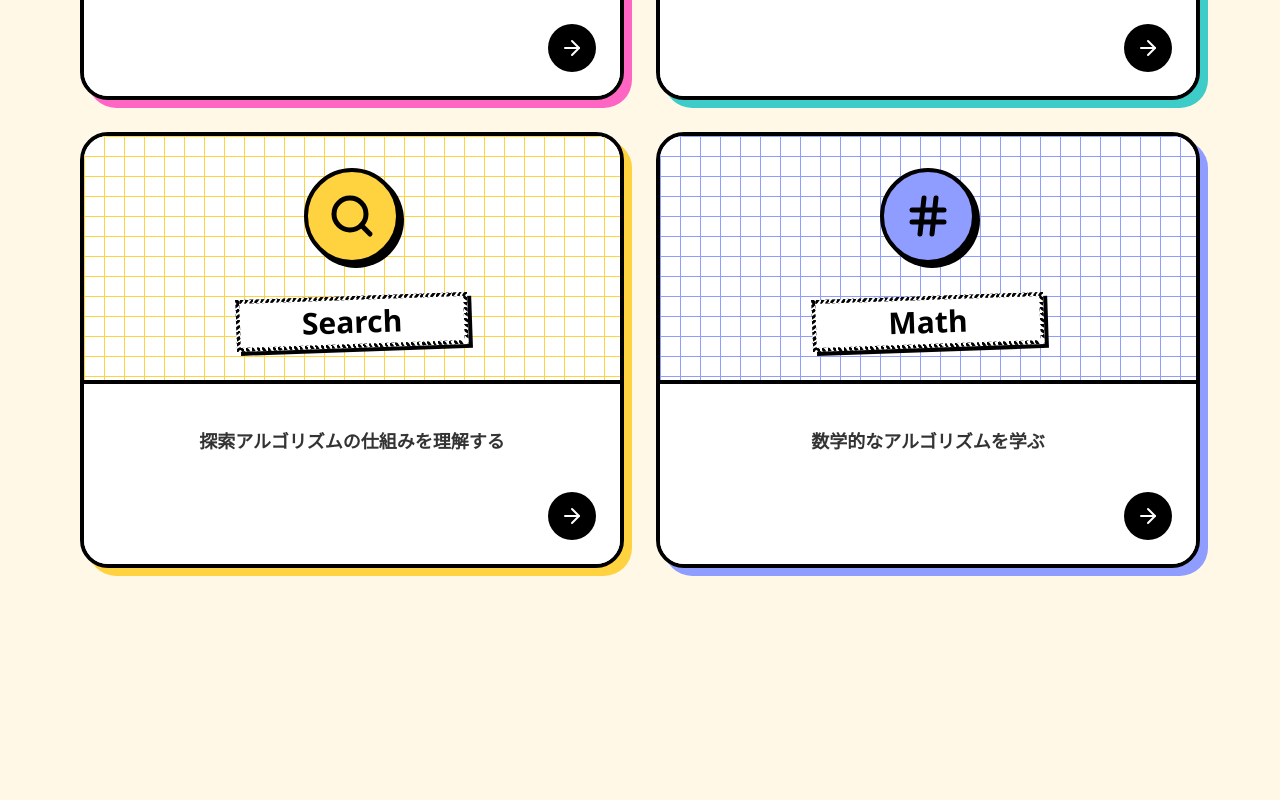
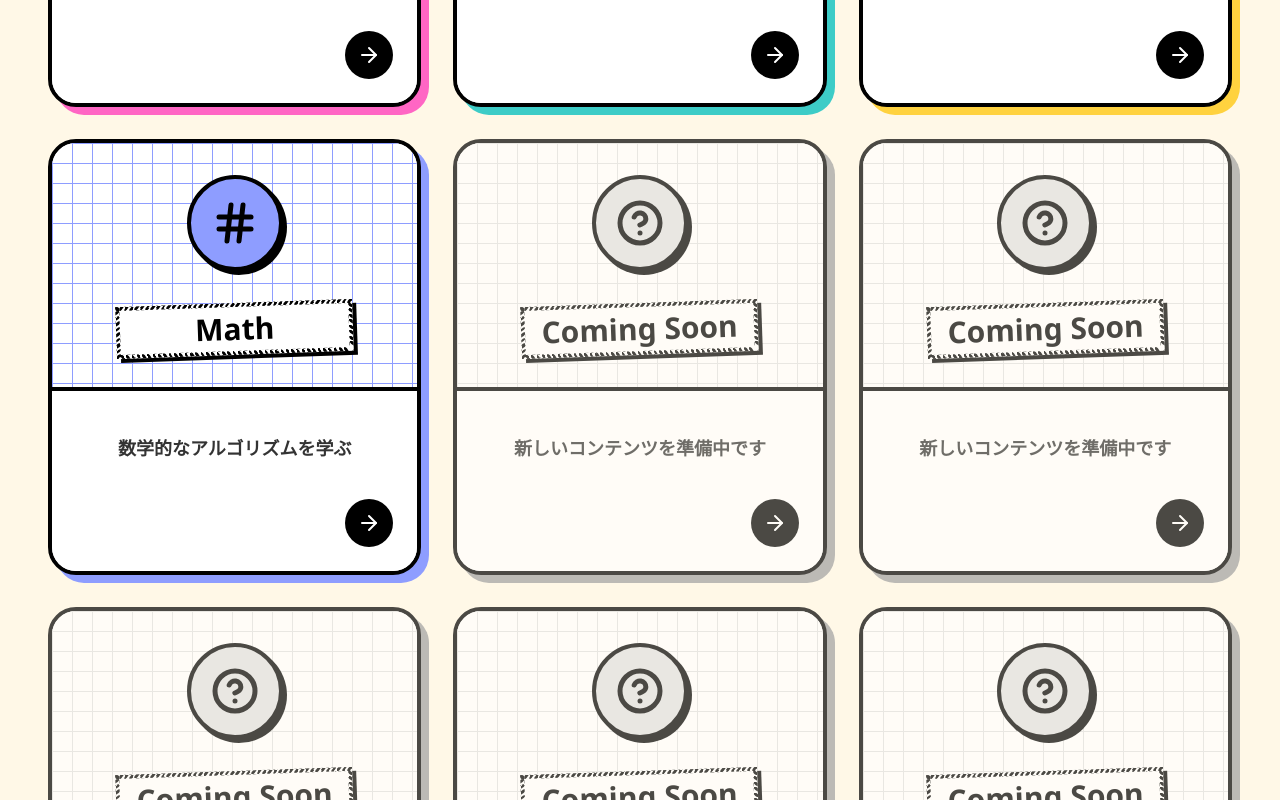
Before and after one commit to ks1590/algorithm-learning-app, a React (Vite) app: page / in a window 1280 px wide. Shown: the part 1140-1940 px from the top of the page. Before the commit the page ends 1772 px from the top, so only its background shows below. Built offline with nearby package versions, Linux system fonts and the light colour scheme.

Commit message:
feat: Conditionally render PopTitle header on TopPage, add "Coming Soon" placeholder cards, and refine page layout.

```diff
--- a/src/components/Layout.tsx
+++ b/src/components/Layout.tsx
@@ -1,17 +1,22 @@
 
-import { Outlet } from 'react-router-dom';
+import { Outlet, useLocation } from 'react-router-dom';
 import { Navigation } from './Navigation';
 import { PopTitle } from './ui/PopTitle';
 
 export function Layout() {
+  const location = useLocation();
+  const isTopPage = location.pathname === '/';
+
   return (
     <div className="min-h-screen bg-background flex flex-col font-sans">
       <Navigation />
 
       <div className="flex-1 w-full max-w-7xl mx-auto px-4 md:px-8 space-y-12 pb-16">
-        <header className="text-center pt-8 md:pt-16">
-          <PopTitle />
-        </header>
+        {isTopPage && (
+            <header className="text-center pt-8 md:pt-16">
+              <PopTitle />
+            </header>
+        )}
 
         <main>
             <Outlet />
--- a/src/components/ui/JaggedCardTitle.tsx
+++ b/src/components/ui/JaggedCardTitle.tsx
@@ -9,7 +9,7 @@ export function JaggedCardTitle({ children, className, ...props }: JaggedCardTit
   return (
     <div
       className={cn(
-        "relative inline-flex items-center justify-center px-2 py-1 mx-30 bg-white text-black font-bold",
+        "relative inline-flex items-center justify-center px-2 py-1 mx-8 bg-white text-black font-bold",
         className
       )}
       style={{
--- a/src/pages/TopPage.tsx
+++ b/src/pages/TopPage.tsx
@@ -1,6 +1,6 @@
 import React from 'react';
 import { useNavigate } from 'react-router-dom';
-import { ArrowUpDown, Network, Search, ArrowRight, Hash } from 'lucide-react';
+import { ArrowUpDown, Network, Search, ArrowRight, Hash, HelpCircle } from 'lucide-react';
 import { Card, CardHeader, CardDescription, CardContent } from '@/components/ui/card';
 import { JaggedCardTitle } from '@/components/ui/JaggedCardTitle';
 import { AppColors } from '@/utils/theme';
@@ -48,11 +48,62 @@ export const TopPage: React.FC = () => {
       color: AppColors.muted,
       accent: 'shadow-[8px_8px_0_0_#8E9DFF]',
       bg: 'bg-white bg-[linear-gradient(to_right,#8E9DFF_1px,transparent_1px),linear-gradient(to_bottom,#8E9DFF_1px,transparent_1px)] [background-size:20px_20px]'
+    },
+    // Placeholder Cards
+    {
+      id: 'coming-soon-1',
+      title: 'Coming Soon',
+      description: '新しいコンテンツを準備中です',
+      icon: HelpCircle,
+      path: '#',
+      color: '#E0E0E0',
+      accent: 'shadow-[8px_8px_0_0_#A0A0A0]',
+      bg: 'bg-white bg-[linear-gradient(to_right,#E0E0E0_1px,transparent_1px),linear-gradient(to_bottom,#E0E0E0_1px,transparent_1px)] [background-size:20px_20px]'
+    },
+    {
+      id: 'coming-soon-2',
+      title: 'Coming Soon',
+      description: '新しいコンテンツを準備中です',
+      icon: HelpCircle,
+      path: '#',
+      color: '#E0E0E0',
+      accent: 'shadow-[8px_8px_0_0_#A0A0A0]',
+      bg: 'bg-white bg-[linear-gradient(to_right,#E0E0E0_1px,transparent_1px),linear-gradient(to_bottom,#E0E0E0_1px,transparent_1px)] [background-size:20px_20px]'
+    },
+    {
+      id: 'coming-soon-3',
+      title: 'Coming Soon',
+      description: '新しいコンテンツを準備中です',
+      icon: HelpCircle,
+      path: '#',
+      color: '#E0E0E0',
+      accent: 'shadow-[8px_8px_0_0_#A0A0A0]',
+      bg: 'bg-white bg-[linear-gradient(to_right,#E0E0E0_1px,transparent_1px),linear-gradient(to_bottom,#E0E0E0_1px,transparent_1px)] [background-size:20px_20px]'
+    },
+    {
+      id: 'coming-soon-4',
+      title: 'Coming Soon',
+      description: '新しいコンテンツを準備中です',
+      icon: HelpCircle,
+      path: '#',
+      color: '#E0E0E0',
+      accent: 'shadow-[8px_8px_0_0_#A0A0A0]',
+      bg: 'bg-white bg-[linear-gradient(to_right,#E0E0E0_1px,transparent_1px),linear-gradient(to_bottom,#E0E0E0_1px,transparent_1px)] [background-size:20px_20px]'
+    },
+    {
+      id: 'coming-soon-5',
+      title: 'Coming Soon',
+      description: '新しいコンテンツを準備中です',
+      icon: HelpCircle,
+      path: '#',
+      color: '#E0E0E0',
+      accent: 'shadow-[8px_8px_0_0_#A0A0A0]',
+      bg: 'bg-white bg-[linear-gradient(to_right,#E0E0E0_1px,transparent_1px),linear-gradient(to_bottom,#E0E0E0_1px,transparent_1px)] [background-size:20px_20px]'
     }
   ];
 
   return (
-    <div className="flex flex-col items-center justify-center min-h-[64vh] w-full">
+    <div className="flex flex-col items-center justify-center min-h-[64vh] w-full pb-16">
       <div className="text-center mb-16 space-y-4">
         <h2 className="text-4xl md:text-5xl font-black text-foreground tracking-tight">
           Choose Your Algorithm
@@ -62,12 +113,12 @@ export const TopPage: React.FC = () => {
         </p>
       </div>
 
-      <div className="grid grid-cols-1 md:grid-cols-2 gap-8 w-full max-w-6xl px-4">
+      <div className="grid grid-cols-1 md:grid-cols-2 lg:grid-cols-3 gap-8 w-full max-w-[1400px] px-4">
         {algorithms.map((algo) => (
           <div
             key={algo.id}
-            onClick={() => navigate(algo.path)}
-            className="group cursor-pointer transform transition-all duration-300 hover:-translate-y-2 hover:scale-105"
+            onClick={() => algo.path !== '#' && navigate(algo.path)}
+            className={`group cursor-pointer transform transition-all duration-300 hover:-translate-y-2 hover:scale-105 ${algo.path === '#' ? 'opacity-70 pointer-events-none' : ''}`}
           >
             <Card className={`h-full border-4 border-black rounded-3xl ${algo.accent} transition-all duration-300 group-hover:shadow-[12px_12px_0_0_#000] overflow-hidden flex flex-col p-0 gap-0`}>
               <CardHeader className={`${algo.bg} border-b-4 border-black p-8 text-center`}>
```
